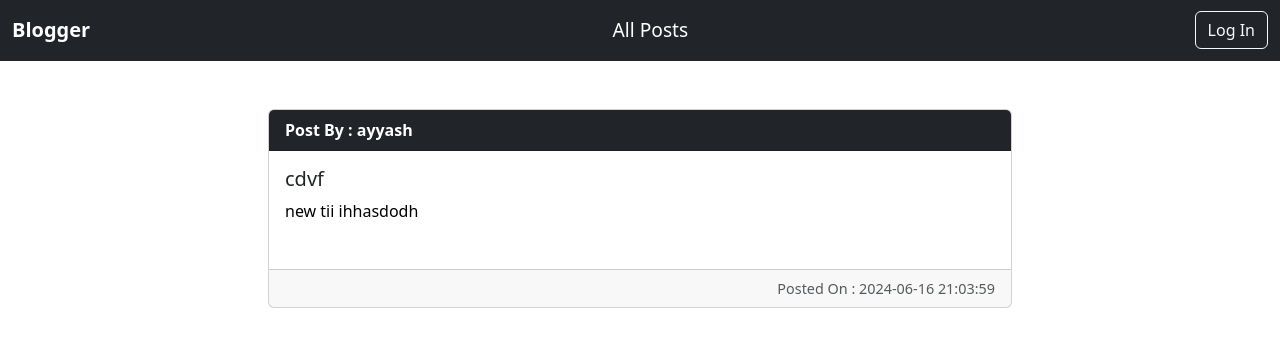
After one commit to ayyashzamny/BlogApp, a PHP site: page /viewPost.php?id=13 in a window 1280 px wide. The commit adds this page. Shown: the top 347 px of the page. Run offline with PHP 8.4, Linux system fonts and the light colour scheme; data comes from the database, SQL or seed files in the repository.

Commit message:
All done final commit

```diff
--- /dev/null
+++ b/src/viewPost.php
@@ -0,0 +1,128 @@
+<?php
+session_start();
+
+// Include your database connection file
+include ("db_connection.php");
+
+// Check if the post ID is set
+if (isset($_GET['id'])) {
+    $postId = intval($_GET['id']);
+
+    // Fetch the post from the database
+    $query = "SELECT user.username, posts.title, posts.content, posts.updated_at
+              FROM posts
+              JOIN user ON posts.user_id = user.id
+              WHERE posts.id = $postId";
+
+    $result = mysqli_query($connection, $query);
+
+    // Check if the post exists
+    if (mysqli_num_rows($result) > 0) {
+        $post = mysqli_fetch_assoc($result);
+    } else {
+        // Redirect to main page if post not found
+        header("Location: index.php");
+        exit();
+    }
+
+    // Close connection
+    mysqli_close($connection);
+} else {
+    // Redirect to main page if ID is not set
+    header("Location: index.php");
+    exit();
+}
+?>
+
+<!DOCTYPE html>
+<html lang="en">
+
+<head>
+    <meta charset="UTF-8">
+    <meta name="viewport" content="width=device-width, initial-scale=1.0">
+    <title><?php echo htmlspecialchars($post['title']); ?></title>
+    <link rel="stylesheet" href="styles/index.css">
+    <link href="https://cdn.jsdelivr.net/npm/bootstrap@5.3.3/dist/css/bootstrap.min.css" rel="stylesheet"
+        integrity="sha384-QWTKZyjpPEjISv5WaRU9OFeRpok6YctnYmDr5pNlyT2bRjXh0JMhjY6hW+ALEwIH" crossorigin="anonymous">
+    <style>
+        .card-textarea {
+            width: 100%;
+            border: none;
+            resize: none;
+            overflow: hidden;
+            background-color: transparent;
+            padding: 0;
+        }
+
+        .card-textarea:focus {
+            outline: none;
+        }
+    </style>
+</head>
+
+<body>
+    <script src="https://cdn.jsdelivr.net/npm/bootstrap@5.3.3/dist/js/bootstrap.bundle.min.js"
+        integrity="sha384-YvpcrYf0tY3lHB60NNkmXc5s9fDVZLESaAA55NDzOxhy9GkcIdslK1eN7N6jIeHz"
+        crossorigin="anonymous"></script>
+
+    <nav class="navbar navbar-expand-lg navbar-dark bg-dark">
+        <div class="container-fluid">
+            <a class="navbar-brand" href="index.php">Blogger</a>
+            <button class="navbar-toggler" type="button" data-bs-toggle="collapse"
+                data-bs-target="#navbarSupportedContent" aria-controls="navbarSupportedContent" aria-expanded="false"
+                aria-label="Toggle navigation">
+                <span class="navbar-toggler-icon"></span>
+            </button>
+            <div class="collapse navbar-collapse justify-content-center" id="navbarSupportedContent">
+                <ul class="navbar-nav mb-2 mb-lg-0">
+                    <li class="nav-item">
+                        <a class="nav-link active" aria-current="page" href="index.php">All Posts</a>
+                    </li>
+                    <?php if (isset($_SESSION['id'])): ?>
+                        <li class="nav-item">
+                            <a class="nav-link" href="myposts.php">My Posts</a>
+                        </li>
+                        <li class="nav-item">
+                            <a class="nav-link" href="newPost.php">Add New</a>
+                        </li>
+                    <?php endif; ?>
+                </ul>
+            </div>
+            <?php if (isset($_SESSION['id'])): ?>
+                <a class="btn btn-outline-light" href="logout.php">Log Out</a>
+            <?php else: ?>
+                <a class="btn btn-outline-light" href="login.html">Log In</a>
+            <?php endif; ?>
+        </div>
+    </nav>
+
+    <main class="container mt-5">
+        <article class="col-md-8 offset-md-2 mb-4">
+            <div class="card">
+                <div class="card-header bg-dark text-white">Post By :
+                    <?php echo htmlspecialchars($post['username']); ?>
+                </div>
+                <div class="card-body">
+                    <h5 class="card-title"><?php echo htmlspecialchars($post['title']); ?></h5>
+                    <textarea class="card-textarea"
+                        readonly><?php echo htmlspecialchars($post['content']); ?></textarea>
+                </div>
+                <div class="card-footer text-muted">Posted On : <?php echo htmlspecialchars($post['updated_at']); ?>
+                </div>
+            </div>
+        </article>
+    </main>
+
+    <script>
+        // Adjust the height of the textarea to fit its content
+        document.addEventListener("DOMContentLoaded", function () {
+            var textareas = document.querySelectorAll('.card-textarea');
+            textareas.forEach(function (textarea) {
+                textarea.style.height = 'auto';
+                textarea.style.height = (textarea.scrollHeight) + 'px';
+            });
+        });
+    </script>
+</body>
+
+</html>
```
Also changed, not shown: src/index.php (+12 -3 lines).
